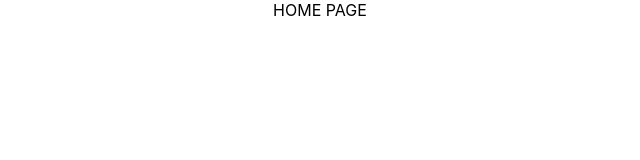
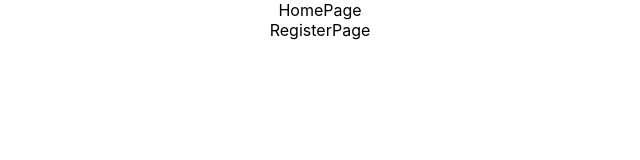
Before and after one commit to 1kenz/ChatApp, a React (Create React App) app: page /signup in a window 1280 px wide. Shown: the top 160 px of the page, without its empty margins (320-960 px from the left). Built offline with nearby package versions, Linux system fonts and the light colour scheme.

Commit message:
feat: create pages

```diff
--- a/package.json
+++ b/package.json
@@ -9,6 +9,7 @@
     "firebase": "^8.3.0",
     "react": "^17.0.1",
     "react-dom": "^17.0.1",
+    "react-router-dom": "^5.2.0",
     "react-scripts": "4.0.3",
     "web-vitals": "^1.0.1"
   },
--- a/src/App.js
+++ b/src/App.js
@@ -1,7 +1,19 @@
 import './App.css';
+import { BrowserRouter as Router, Route, NavLink } from 'react-router-dom';
+import HomePage from './pages/HomePage';
+import LoginPage from './pages/LoginPage';
+import RegisterPage from './pages/RegisterPage';
 
 function App() {
-    return <div className="App">HOME PAGE</div>;
+    return (
+        <div className="App">
+            <Router>
+                <Route path="/" component={HomePage} />
+                <Route path="/login" component={LoginPage} />
+                <Route path="/signup" component={RegisterPage} />
+            </Router>
+        </div>
+    );
 }
 
 export default App;
--- a/src/pages/HomePage.js
+++ b/src/pages/HomePage.js
@@ -0,0 +1,12 @@
+import React from 'react';
+
+/**
+ * @author
+ * @function HomePage
+ **/
+
+const HomePage = (props) => {
+    return <div>HomePage</div>;
+};
+
+export default HomePage;
--- a/src/pages/LoginPage.js
+++ b/src/pages/LoginPage.js
@@ -0,0 +1,12 @@
+import React from 'react';
+
+/**
+ * @author
+ * @function LoginPage
+ **/
+
+const LoginPage = (props) => {
+    return <div>LoginPage</div>;
+};
+
+export default LoginPage;
--- a/src/pages/RegisterPage.js
+++ b/src/pages/RegisterPage.js
@@ -0,0 +1,12 @@
+import React from 'react';
+
+/**
+ * @author
+ * @function RegisterPage
+ **/
+
+const RegisterPage = (props) => {
+    return <div>RegisterPage</div>;
+};
+
+export default RegisterPage;
```
Also changed, not shown: src/components/Layout.js (+17 -0 lines), 1 other file (tests, documents, lock files or other folders).
